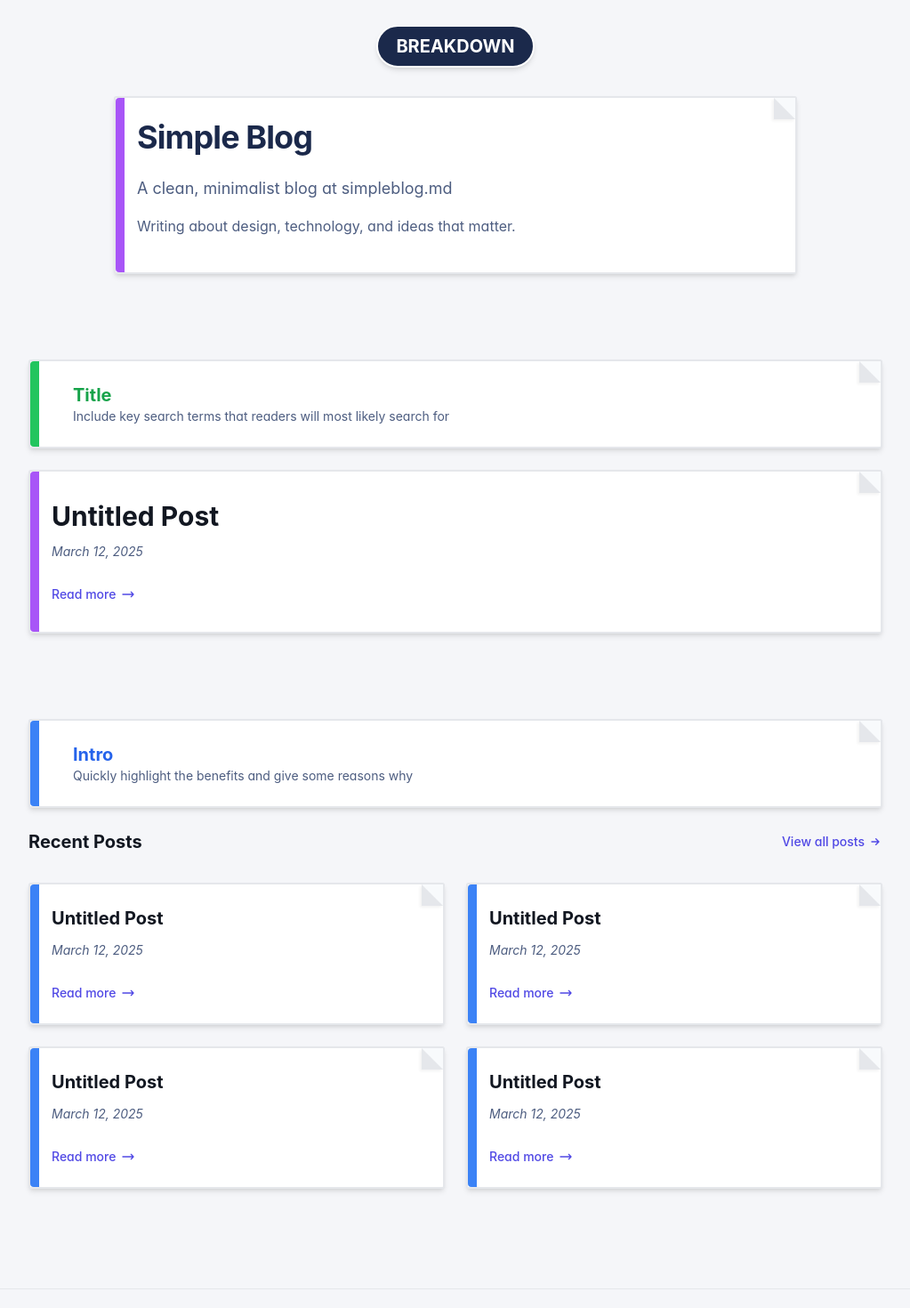
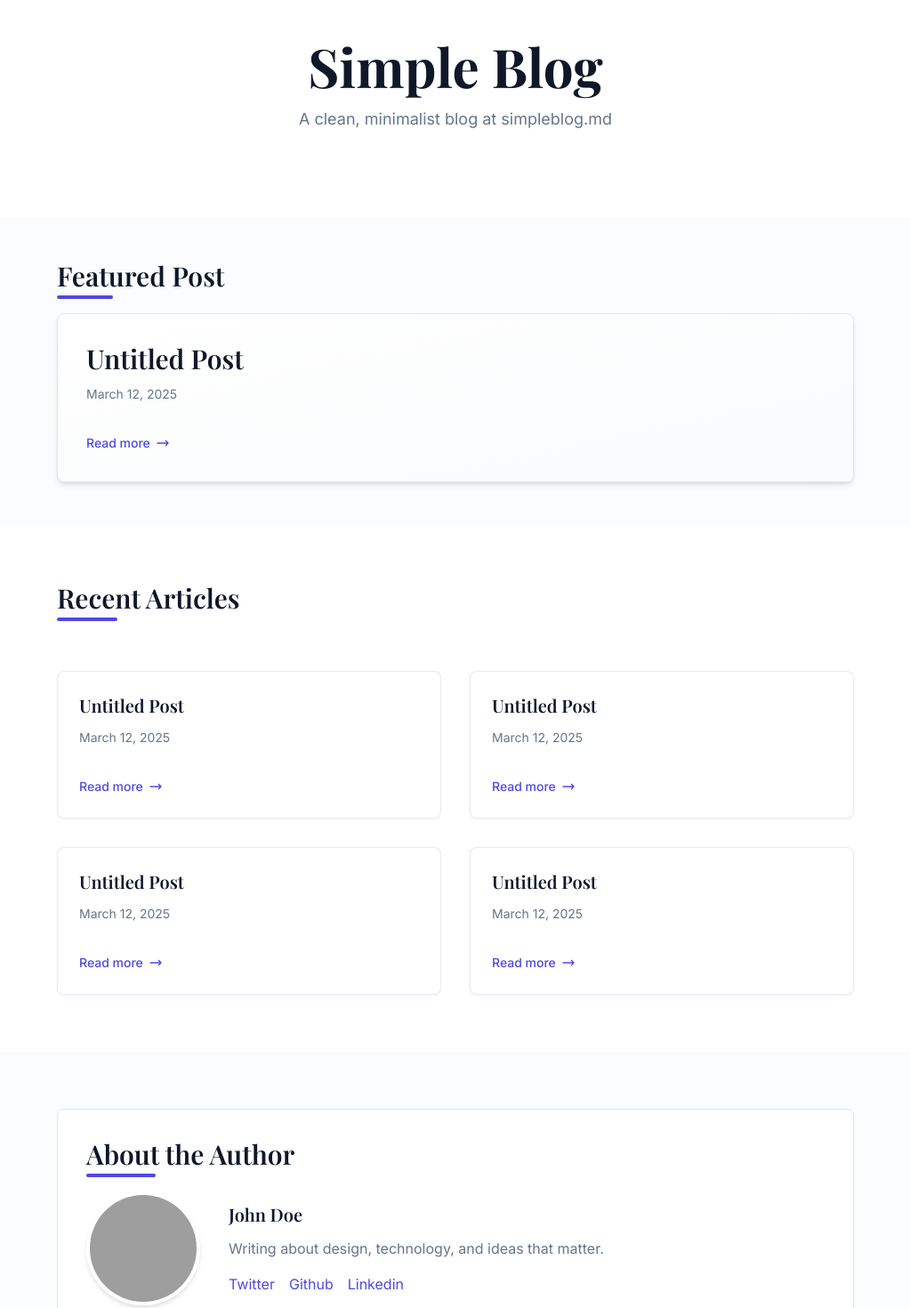
Before and after one commit to chrismannina/simple-blog-template, a React (Vite) app: page / in a window 1280 px wide. Shown: the part 100-1570 px from the top of the page at 89% size, without its empty margins (128-1151 px from the left). Built offline with nearby package versions, Linux system fonts and the light colour scheme; grey boxes are pictures that could not be loaded.

Commit message:
Refactor: Update site aesthetic
The site's overall aesthetic has been updated.

```diff
--- a/src/components/BlogLayout.tsx
+++ b/src/components/BlogLayout.tsx
@@ -12,13 +12,11 @@ interface BlogLayoutProps {
 
 const BlogLayout = ({ children, className }: BlogLayoutProps) => {
   return (
-    <div className={`min-h-screen flex flex-col bg-background ${`theme-${blogConfig.design.accentColor || 'indigo'}`}`}>
+    <div className={`min-h-screen flex flex-col ${`theme-${blogConfig.design.accentColor || 'indigo'}`}`}>
       <Navbar />
-      <div className="w-full max-w-7xl mx-auto px-4 sm:px-6 lg:px-8">
+      <div className="w-full mx-auto pt-20">
         <main className={cn("flex-1 transition-all duration-300 animate-fade-in pb-16", className)}>
-          <div className="w-full max-w-5xl mx-auto">
-            {children}
-          </div>
+          {children}
         </main>
       </div>
       <Footer />
--- a/src/components/PostCard.tsx
+++ b/src/components/PostCard.tsx
@@ -12,60 +12,51 @@ interface PostCardProps {
 const PostCard = ({ post, featured = false }: PostCardProps) => {
   return (
     <article
-      className={`group paper-note ${
-        featured
-          ? "accent-purple lg:flex gap-8 items-center py-8"
-          : "accent-blue hover:shadow-lg transition-all duration-300"
-      }`}
+      className={featured ? "featured-post-card" : "blog-card"}
     >
-      {post.coverImage && (
-        <Link
-          to={`/blog/${post.slug}`}
-          className={`block overflow-hidden ${featured ? "lg:w-1/2" : "mb-5"}`}
-        >
-          <img
-            src={post.coverImage}
-            alt={post.title}
-            className="w-full object-cover transition-transform duration-500 group-hover:scale-105 border-2 border-gray-200 rounded-md shadow-sm"
-            style={{
-              height: featured ? '320px' : '220px',
-              objectFit: 'cover'
-            }}
-          />
-        </Link>
-      )}
-
-      <div className={`flex flex-col ${featured ? "lg:w-1/2" : ""}`}>
+      <div className={`${featured ? "" : "p-6"}`}>
         {post.tags && post.tags.length > 0 && (
-          <div className="flex flex-wrap gap-2 mb-3">
+          <div className="flex flex-wrap gap-2 mb-4">
             {post.tags.slice(0, 3).map((tag) => (
-              <span
-                key={tag}
-                className="text-xs font-medium px-3 py-1 rounded-full border border-accent/30 bg-accent/5 text-accent shadow-sm"
-              >
+              <span key={tag} className="blog-tag">
                 {tag}
               </span>
             ))}
           </div>
         )}
 
+        {post.coverImage && (
+          <Link
+            to={`/blog/${post.slug}`}
+            className={`block overflow-hidden ${featured ? "mb-6" : "mb-4"}`}
+          >
+            <img
+              src={post.coverImage}
+              alt={post.title}
+              className={`w-full object-cover transition-transform duration-500 hover:scale-105 rounded-md ${
+                featured ? "h-[400px]" : "h-[220px]"
+              }`}
+            />
+          </Link>
+        )}
+
         <Link to={`/blog/${post.slug}`}>
-          <h2 className={`${featured ? "text-2xl md:text-3xl" : "text-xl"} font-bold mb-3 group-hover:text-accent transition-colors`}>
+          <h2 className={`${featured ? "text-2xl md:text-3xl" : "text-xl"} font-serif font-semibold mb-3 hover:text-accent transition-colors`}>
             {post.title}
           </h2>
         </Link>
 
-        <time className="text-sm text-muted-foreground mb-3 italic">
+        <time className="text-sm text-muted-foreground mb-3 block">
           {formatDate(post.date)}
         </time>
 
         {blogConfig.showExcerptInList && (
-          <p className="text-muted-foreground line-clamp-3 mb-4 leading-relaxed">{post.excerpt}</p>
+          <p className="text-muted-foreground line-clamp-3 mb-5 leading-relaxed">{post.excerpt}</p>
         )}
 
         <Link
           to={`/blog/${post.slug}`}
-          className="mt-auto inline-flex items-center text-sm font-medium text-accent hover:underline"
+          className="inline-flex items-center text-sm font-medium text-accent hover:underline"
         >
           Read more
           <svg
--- a/src/index.css
+++ b/src/index.css
@@ -1,4 +1,5 @@
-@import url('https://fonts.googleapis.com/css2?family=Inter:wght@300;400;500;600;700&family=Space+Mono:wght@400;700&display=swap');
+
+@import url('https://fonts.googleapis.com/css2?family=Playfair+Display:wght@400;500;600;700&family=Inter:wght@300;400;500;600;700&display=swap');
 
 @tailwind base;
 @tailwind components;
@@ -6,39 +7,39 @@
 
 @layer base {
   :root {
-    --background: 225 25% 97%;
-    --foreground: 220 30% 10%;
+    --background: 0 0% 100%;
+    --foreground: 222 47% 11%;
 
     --card: 0 0% 100%;
-    --card-foreground: 220 30% 10%;
+    --card-foreground: 222 47% 11%;
 
     --popover: 0 0% 100%;
-    --popover-foreground: 220 30% 10%;
+    --popover-foreground: 222 47% 11%;
 
-    --primary: 222 47% 20%;
+    --primary: 222 47% 11%;
     --primary-foreground: 210 40% 98%;
 
     --secondary: 210 40% 96.1%;
     --secondary-foreground: 222 47% 11.2%;
 
     --muted: 210 40% 96.1%;
-    --muted-foreground: 220 25% 40%;
+    --muted-foreground: 215 16% 47%;
 
     --accent: 243 75% 59%;
     --accent-foreground: 210 40% 98%;
 
     --destructive: 0 84.2% 60.2%;
-    --destructive-foreground: 0 0% 98%;
+    --destructive-foreground: 210 40% 98%;
 
-    --border: 220 13% 91%;
-    --input: 220 13% 91%;
-    --ring: 243 75% 59%;
+    --border: 214 32% 91%;
+    --input: 214 32% 91%;
+    --ring: 222 84% 4.9%;
 
-    --radius: 0.3rem;
+    --radius: 0.5rem;
   }
 
   * {
-    @apply border-border selection:bg-accent/10 selection:text-accent;
+    @apply border-border selection:bg-accent/20 selection:text-accent;
   }
 
   html {
@@ -46,110 +47,65 @@
     text-rendering: optimizeLegibility;
     -webkit-font-smoothing: antialiased;
     -moz-osx-font-smoothing: grayscale;
-    @apply scroll-smooth;
+    scroll-behavior: smooth;
   }
 
   body {
     @apply bg-background text-foreground antialiased;
-    font-synthesis-weight: none;
-    background-image:
-      linear-gradient(to right, rgba(189, 195, 208, 0.3) 1px, transparent 1px),
-      linear-gradient(to bottom, rgba(189, 195, 208, 0.3) 1px, transparent 1px);
-    background-size: 20px 20px;
-    background-position: center center;
+    font-family: 'Inter', sans-serif;
   }
 }
 
 @layer components {
-  .glass-panel {
-    @apply bg-white/90 backdrop-blur-lg border border-white/20 shadow-sm;
-  }
-
-  .fade-mask-b {
-    mask-image: linear-gradient(to bottom, black 50%, transparent 100%);
+  .blog-container {
+    @apply max-w-4xl mx-auto px-4 sm:px-6 lg:px-0;
   }
 
   .prose-custom {
-    @apply prose prose-zinc max-w-none
-      prose-headings:font-semibold
-      prose-h1:text-3xl prose-h1:font-semibold
-      prose-h2:text-2xl prose-h2:font-semibold
-      prose-h3:text-xl
-      prose-pre:rounded-lg prose-pre:border prose-pre:border-zinc-200
-      prose-a:text-accent prose-a:no-underline hover:prose-a:underline
-      prose-p:leading-relaxed prose-p:my-4
-      prose-img:rounded-lg
-      prose-pre:bg-zinc-50;
+    @apply prose prose-slate max-w-none
+      prose-headings:font-serif prose-headings:font-medium
+      prose-h1:text-3xl prose-h1:mb-6
+      prose-h2:text-2xl prose-h2:mt-10 prose-h2:mb-4
+      prose-h3:text-xl prose-h3:mt-8 prose-h3:mb-4
+      prose-p:leading-relaxed prose-p:my-6
+      prose-pre:rounded-md prose-pre:border-border
+      prose-a:text-accent prose-a:font-medium prose-a:no-underline hover:prose-a:underline
+      prose-img:rounded-lg prose-img:my-10 prose-img:mx-auto prose-img:shadow-sm
+      prose-blockquote:border-l-accent/50 prose-blockquote:bg-accent/5 prose-blockquote:rounded-r-md prose-blockquote:pl-6 prose-blockquote:py-2;
   }
 
-  .paper-note {
-    @apply bg-white p-6 rounded-md shadow-md relative border-2 border-gray-200;
-    position: relative;
+  .blog-card {
+    @apply bg-white rounded-lg shadow-sm border border-border/80 overflow-hidden transition-all duration-300 hover:shadow-md;
   }
 
-  .paper-note::after {
-    content: "";
-    position: absolute;
-    top: 0;
-    right: 0;
-    border-width: 0 24px 24px 0;
-    border-style: solid;
-    border-color: #e5e7eb #f8fafc;
-    box-shadow: -2px 2px 3px rgba(0, 0, 0, 0.05);
+  .blog-tag {
+    @apply text-xs font-medium px-3 py-1 rounded-full border border-accent/20 bg-accent/5 text-accent;
   }
 
-  .paper-note.accent-blue::before {
-    content: "";
-    position: absolute;
-    top: 0;
-    left: 0;
-    height: 100%;
-    width: 10px;
-    background-color: theme('colors.blue.500');
-    border-top-left-radius: 4px;
-    border-bottom-left-radius: 4px;
+  .section-title {
+    @apply font-serif text-2xl md:text-3xl font-semibold text-primary mb-6 relative inline-block;
   }
 
-  .paper-note.accent-purple::before {
+  .section-title::after {
     content: "";
-    position: absolute;
-    top: 0;
-    left: 0;
-    height: 100%;
-    width: 10px;
-    background-color: theme('colors.purple.500');
-    border-top-left-radius: 4px;
-    border-bottom-left-radius: 4px;
+    @apply absolute -bottom-2 left-0 h-1 w-1/3 bg-accent rounded-full;
   }
 
-  .paper-note.accent-green::before {
-    content: "";
-    position: absolute;
-    top: 0;
-    left: 0;
-    height: 100%;
-    width: 10px;
-    background-color: theme('colors.green.500');
-    border-top-left-radius: 4px;
-    border-bottom-left-radius: 4px;
-  }
-
-  .title-badge {
-    @apply bg-primary text-white px-5 py-2 rounded-full text-xl font-bold inline-block shadow-md;
-    border: 2px solid #fff;
+  .featured-post-card {
+    @apply bg-gradient-to-br from-white to-secondary/20 border border-border rounded-lg shadow-md p-6 md:p-8;
   }
 }
 
 /* Page transition animations */
 .page-transitions-enter {
   opacity: 0;
-  transform: translateY(8px);
+  transform: translateY(10px);
 }
 
 .page-transitions-enter-active {
   opacity: 1;
   transform: translateY(0);
-  transition: opacity 400ms, transform 400ms;
+  transition: opacity 500ms, transform 500ms;
 }
 
 .page-transitions-exit {
@@ -159,7 +115,7 @@
 
 .page-transitions-exit-active {
   opacity: 0;
-  transform: translateY(-8px);
+  transform: translateY(-10px);
   transition: opacity 300ms, transform 300ms;
 }
 
--- a/src/pages/Home.tsx
+++ b/src/pages/Home.tsx
@@ -39,54 +39,40 @@ const Home = () => {
       </Helmet>
 
       {/* Hero Section */}
-      <section className="pt-32 pb-12 px-6 md:px-8">
-        <div className="max-w-3xl mx-auto">
-          <div className="flex justify-center mb-8">
-            <h1 className="title-badge">BREAKDOWN</h1>
-          </div>
-          <div className="paper-note accent-purple">
-            <h2 className="text-3xl md:text-4xl font-bold tracking-tight mb-6 text-primary">
+      <section className="pt-16 pb-12">
+        <div className="blog-container">
+          <div className="text-center mb-12">
+            <h1 className="font-serif text-4xl md:text-6xl font-bold mb-4">
               {blogConfig.title}
-            </h2>
-            <p className="text-lg text-muted-foreground mb-4">
+            </h1>
+            <p className="text-muted-foreground text-lg max-w-2xl mx-auto">
               {blogConfig.description}
-            </p>
-            <p className="text-muted-foreground mb-4">
-              {blogConfig.author.bio}
             </p>
           </div>
         </div>
       </section>
 
       {/* Featured Post */}
-      <section className="py-12 px-6 md:px-8">
-        <div className="max-w-5xl mx-auto">
-          <div className="paper-note accent-green pl-12 mb-6">
-            <h2 className="text-xl font-bold text-green-600">Title</h2>
-            <p className="text-sm text-muted-foreground">Include key search terms that readers will most likely search for</p>
-          </div>
+      {featuredPost && (
+        <section className="py-12 bg-secondary/30">
+          <div className="blog-container">
+            <h2 className="section-title">Featured Post</h2>
 
             {loading ? (
               <div className="h-96 rounded-lg bg-white animate-pulse" />
-          ) : featuredPost ? (
+            ) : (
               <PostCard post={featuredPost} featured />
-          ) : (
-            <p className="text-muted-foreground paper-note">No posts yet. Create your first post!</p>
             )}
           </div>
         </section>
+      )}
 
       {/* Recent Posts */}
-      <section className="py-12 px-6 md:px-8">
-        <div className="max-w-5xl mx-auto">
-          <div className="paper-note accent-blue pl-12 mb-6">
-            <h2 className="text-xl font-bold text-blue-600">Intro</h2>
-            <p className="text-sm text-muted-foreground">Quickly highlight the benefits and give some reasons why</p>
-          </div>
-
-          <div className="flex justify-between items-center mb-8">
-            <h2 className="text-xl font-bold">Recent Posts</h2>
-            {recentPosts.length > 0 && (
+      <section className="py-16">
+        <div className="blog-container">
+          <div className="flex justify-between items-center mb-10">
+            <h2 className="section-title">Recent Articles</h2>
+            {recentPosts.length > blogConfig.postsPerPage && (
               <Link
                 to="/archive"
                 className="text-sm font-medium text-accent hover:underline flex items-center"
@@ -111,20 +97,57 @@ const Home = () => {
           </div>
 
           {loading ? (
-            <div className="space-y-8">
-              {[...Array(3)].map((_, i) => (
-                <div key={i} className="h-40 rounded-lg bg-muted animate-pulse" />
+            <div className="grid grid-cols-1 md:grid-cols-2 gap-8">
+              {[...Array(4)].map((_, i) => (
+                <div key={i} className="h-80 rounded-lg bg-white animate-pulse" />
               ))}
             </div>
           ) : recentPosts.length > 0 ? (
-            <div className="grid grid-cols-1 md:grid-cols-2 gap-6">
-              {recentPosts.map((post) => (
+            <div className="grid grid-cols-1 md:grid-cols-2 gap-8">
+              {recentPosts.slice(0, 4).map((post) => (
                 <PostCard key={post.slug} post={post} />
               ))}
             </div>
           ) : (
-            <p className="text-muted-foreground paper-note">No recent posts available.</p>
+            <p className="text-muted-foreground bg-white p-6 rounded-lg shadow-sm border border-border">
+              No recent posts available.
+            </p>
           )}
+        </div>
+      </section>
+
+      {/* About Section */}
+      <section className="py-16 bg-secondary/30">
+        <div className="blog-container">
+          <div className="bg-white rounded-lg shadow-sm border border-border p-8">
+            <h2 className="section-title">About the Author</h2>
+            <div className="flex flex-col md:flex-row gap-8 items-center">
+              {blogConfig.author.avatar && (
+                <img
+                  src={blogConfig.author.avatar}
+                  alt={blogConfig.author.name}
+                  className="w-32 h-32 rounded-full object-cover border-4 border-white shadow-md"
+                />
+              )}
+              <div>
+                <h3 className="font-serif text-xl font-semibold mb-3">{blogConfig.author.name}</h3>
+                <p className="text-muted-foreground mb-4">{blogConfig.author.bio}</p>
+                <div className="flex gap-4">
+                  {Object.entries(blogConfig.author.social).map(([platform, url]) => (
+                    <a
+                      key={platform}
+                      href={url}
+                      target="_blank"
+                      rel="noopener noreferrer"
+                      className="text-accent hover:underline capitalize"
+                    >
+                      {platform}
+                    </a>
+                  ))}
+                </div>
+              </div>
+            </div>
+          </div>
         </div>
       </section>
     </BlogLayout>
--- a/tailwind.config.ts
+++ b/tailwind.config.ts
@@ -24,8 +24,8 @@ export default {
 		},
 		extend: {
 			fontFamily: {
-				sans: ['"SF Pro Display"', 'system-ui', 'sans-serif'],
-				serif: ['"New York"', 'Georgia', 'serif'],
+				sans: ['Inter', 'system-ui', 'sans-serif'],
+				serif: ['Playfair Display', 'Georgia', 'serif'],
 				mono: ['"SF Mono"', 'monospace'],
 			},
 			colors: {
@@ -126,6 +126,7 @@ export default {
 						},
 						'h1,h2,h3,h4': {
 							fontWeight: 'inherit',
+							fontFamily: 'Playfair Display, serif',
 						},
 					},
 				},
```
Lines whose indentation alone changed are shown as unchanged.
